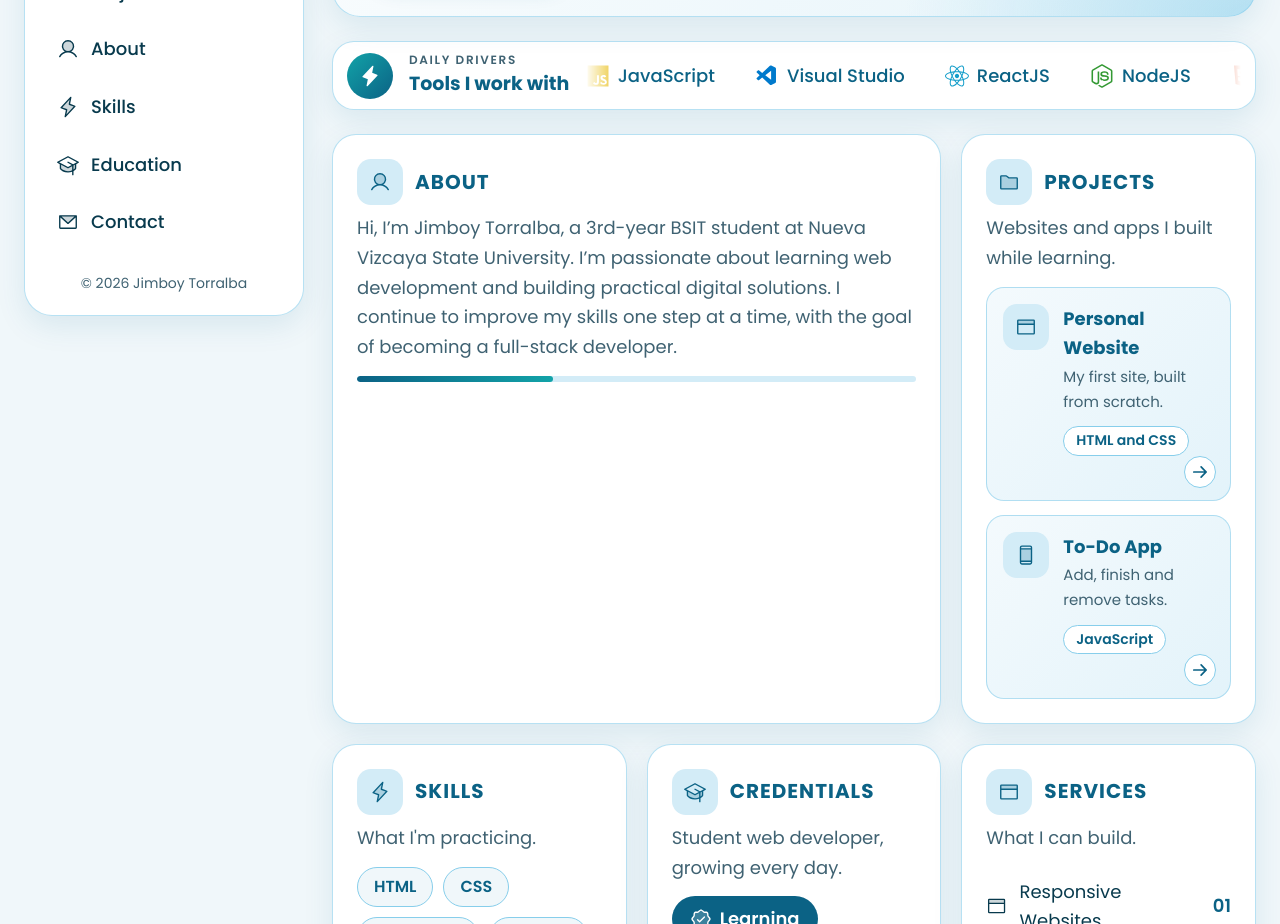
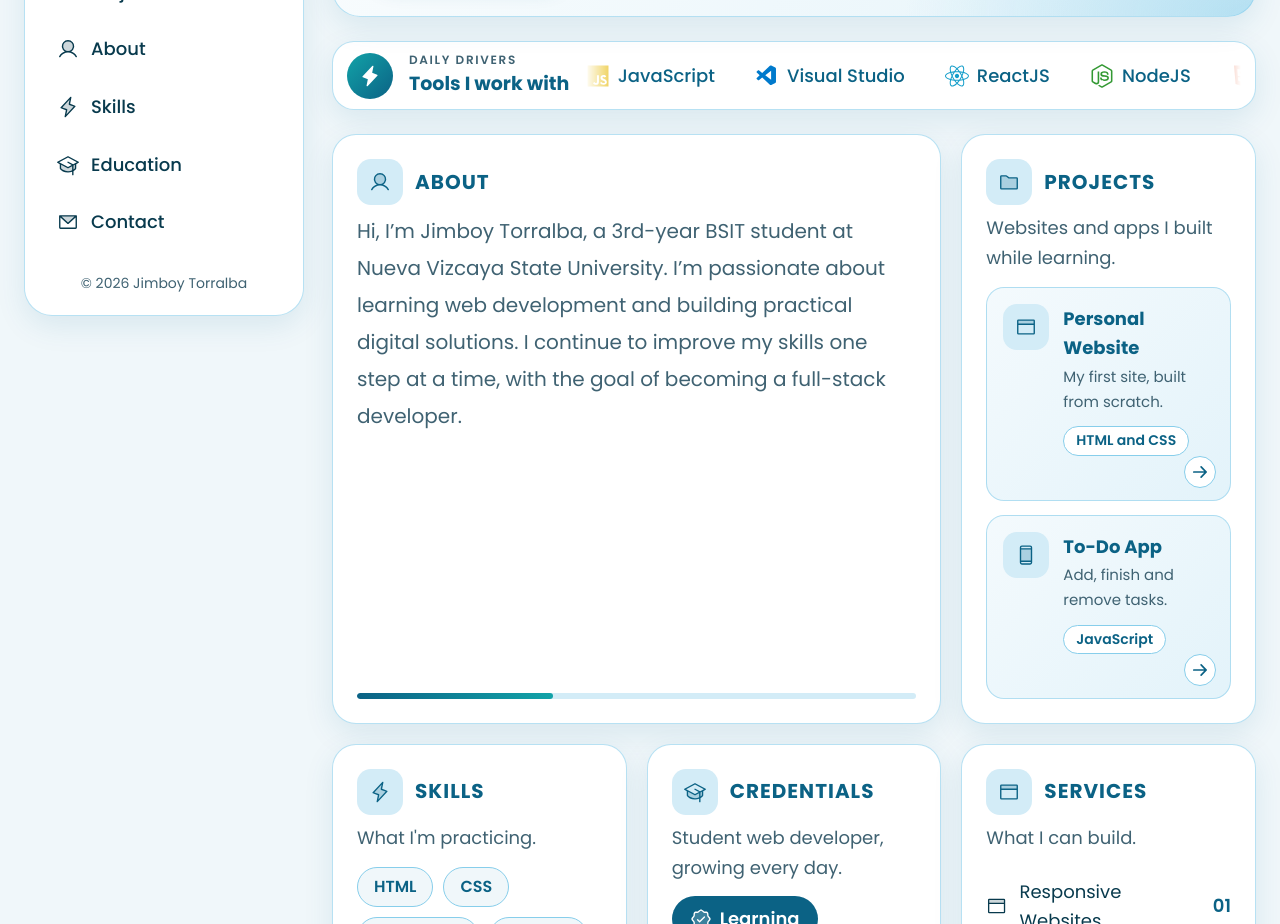
Before and after one commit to jimby-bot/Myportfolio, a React (Vite) app: page / in a window 1280 px wide. Shown: the part 460-1384 px from the top of the page. Built offline with nearby package versions, Linux system fonts and the light colour scheme.

Commit message:
Add styles for about section and footer

```diff
--- a/src/index.css
+++ b/src/index.css
@@ -177,6 +177,9 @@ h1 {
 .edu h3 { margin: 0; font-size: 18px; color: var(--dark); }
 .edu p { margin: 0; font-size: 15px; }
 .edu .tag { margin-left: auto; white-space: nowrap; }
+#about { display: flex; flex-direction: column; }
+#about p { font-size: 20px; line-height: 1.85; }
+#about .bar { margin-top: auto; }
 footer { margin-top: 28px; text-align: center; font-size: 15px; color: var(--muted); }
 @media (max-height: 760px) and (min-width: 861px) {
   .side { padding: 16px 14px; }
```
